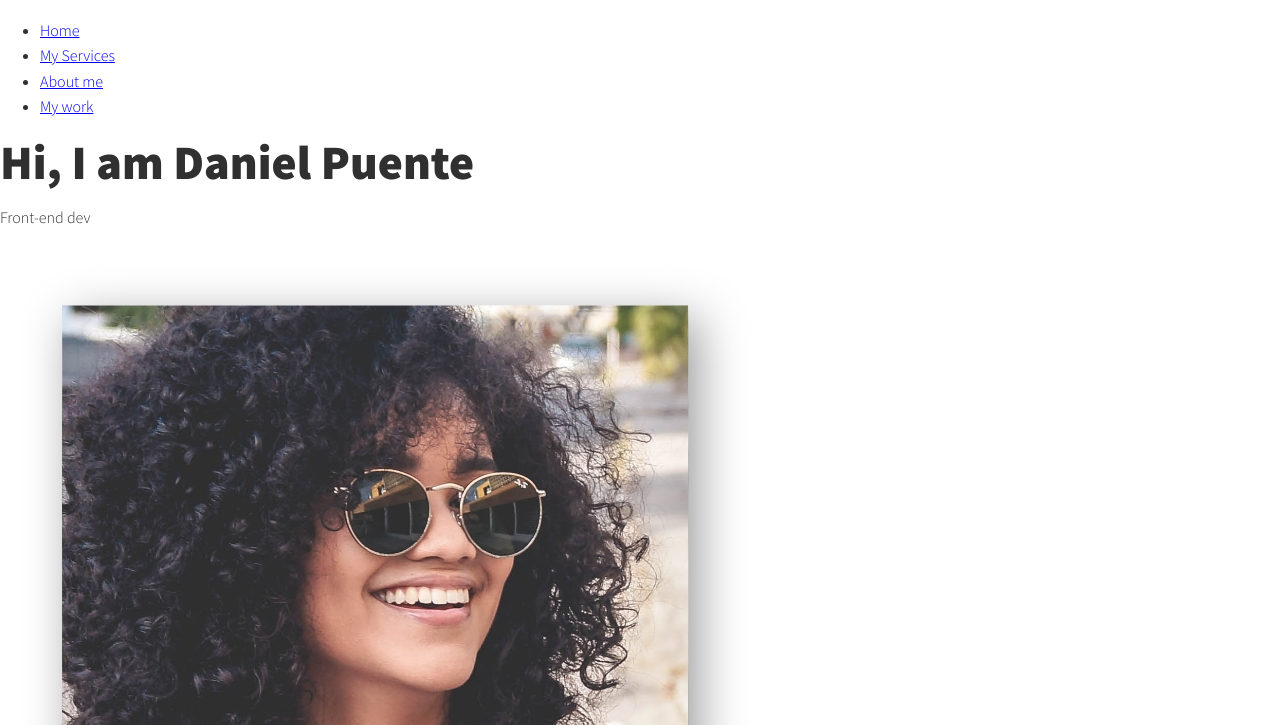
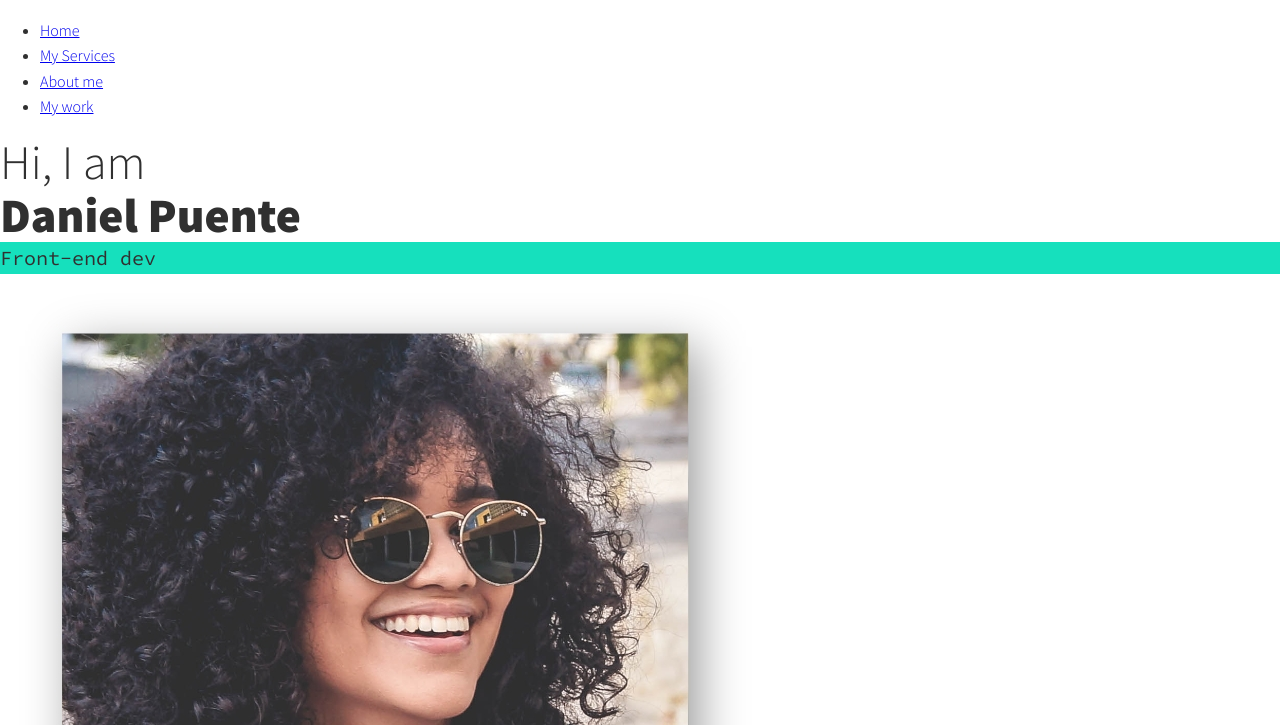
Before and after one commit to DanielJrPuente/PortfolioWeb, a website: page index.html in a window 1280 px wide. Shown: the part 75-800 px from the top of the page. Drawn offline with nearby package versions, Linux system fonts and the light colour scheme.

Commit message:
Styling the title an subtitle

```diff
--- a/src/scss/base/_base.scss
+++ b/src/scss/base/_base.scss
@@ -19,6 +19,8 @@ img{
     max-width: 100%;
 }
 
+strong {font-weight: v.$fw-bold;}
+
 
 // typografhy
 
@@ -32,3 +34,26 @@ h3 {
 h1 {font-size: v.$fs-h1;}
 h2 {font-size: v.$fs-h2;}
 h3 {font-size: v.$fs-h3;}
+
+.section__title {
+    margin-bottom: .25em;
+}
+
+.section__title--intro {
+    font-weight: v.$fw-reg;
+}
+
+.section__title--intro strong {
+    display: block;
+}
+
+.section__subtitle{
+    margin: 0;
+    font-size: v.$fs-h3;
+}
+
+.section__subtitle--intro,
+.section__subtitle--about {
+    background: v.$clr-accent;
+    font-family: v.$ff-secondary;
+}
```
Also changed, not shown: build/css/app.css.
